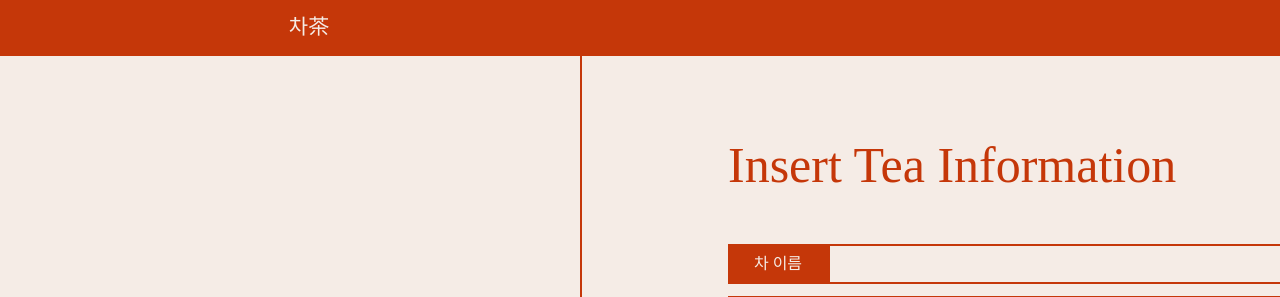
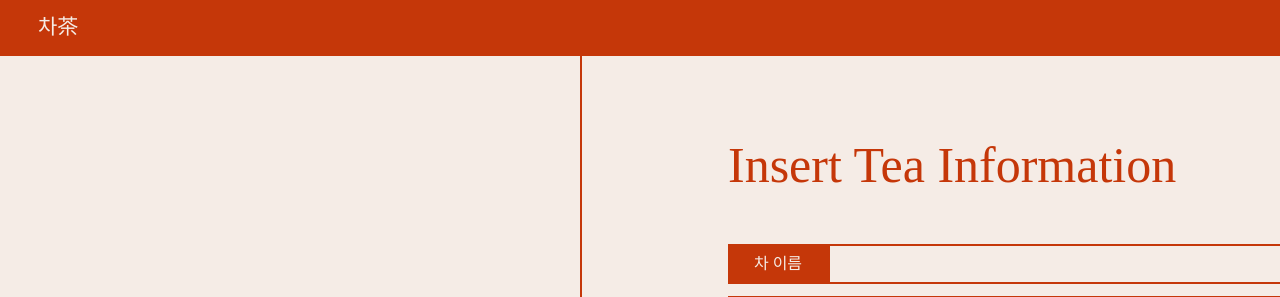
Before and after one commit to spartaT4chacha/front-back, a Flask app: page /manager in a window 1280 px wide; the page is wider, and only the part inside the window is pictured. Shown: the top 297 px of that part. Run offline with Flask 2, Linux system fonts and the light colour scheme; data that the repository does not hold is empty.

Commit message:
관리자페이지 홈버튼

```diff
--- a/templates/manager.html
+++ b/templates/manager.html
@@ -300,15 +300,7 @@
 <!-- 왼쪽 -->
 <div class="left_side">
     <div class="left_top">
-        <div class="nav_container">
-        <ul class="navigation">
-            <li><a href="./" class="navi">차茶</a></li>
-            <li style="float:right">
-                <a class="navi" href="./info"><span class="material-icons md-36"
-                                                    style="font-size: 25px; line-height: inherit;">&#xE87C;</span></a>
-            <li id='umm' style="float:right">
-        </ul>
-    </div>
+        <a href="./" class="navi">차茶</a>
     </div>
     <div class="left_middle">
         <div class="big_Title">
```
